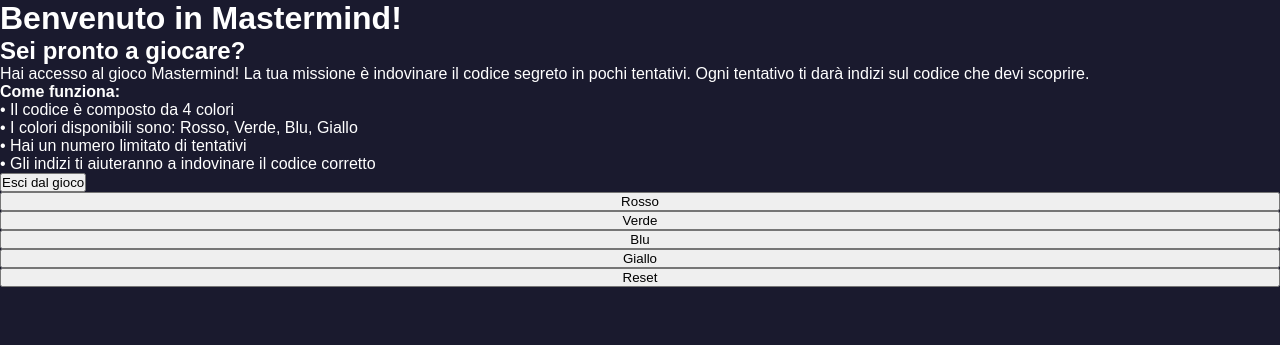
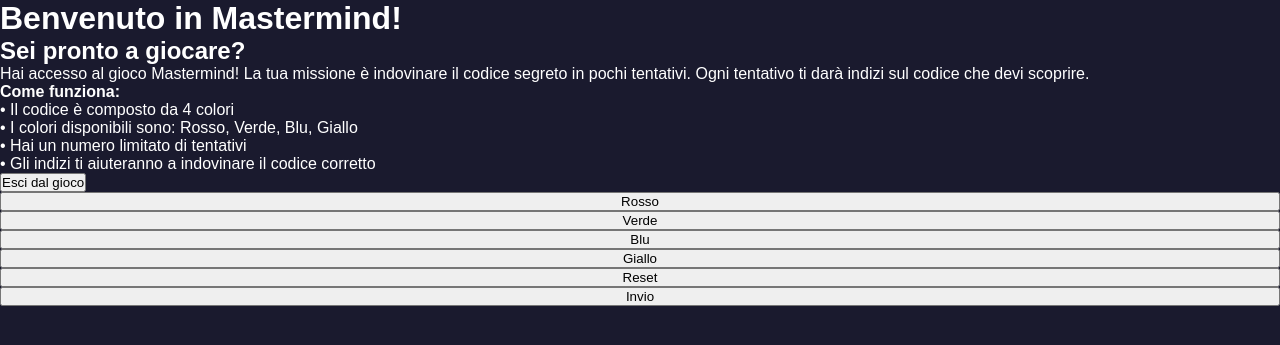
Before and after one commit to matteoQuerini/Mastermind, a PHP site: page /dashboard.php in a window 1280 px wide. Shown: the top 345 px of the page. Run offline with PHP 8.4, Linux system fonts and the light colour scheme; the visitor is signed in with stand-in values (Sample User, id 1).

Commit message:
Aggiunta del pulsante invio in dschborad.php per la conferma dei colori inseriti

```diff
--- a/Codice/dashboard.php
+++ b/Codice/dashboard.php
@@ -86,7 +86,10 @@ if(!isset($_SESSION['loggato'])){
                 </form>
 
                 <form action="inputManagement.php" method="post">
-                    <button type="submit" name="action" value="reset" class="reset-btn">Reset</button>
+                    <button type="submit" name="action" value="reset" class="bottone-reset">Reset</button>
+                </form>
+                <form action="inputManagement.php" method="post">
+                    <button type="submit" name="action" value="invio" class="bottone-invio">Invio</button>
                 </form>
             </div>
         </section>
```
